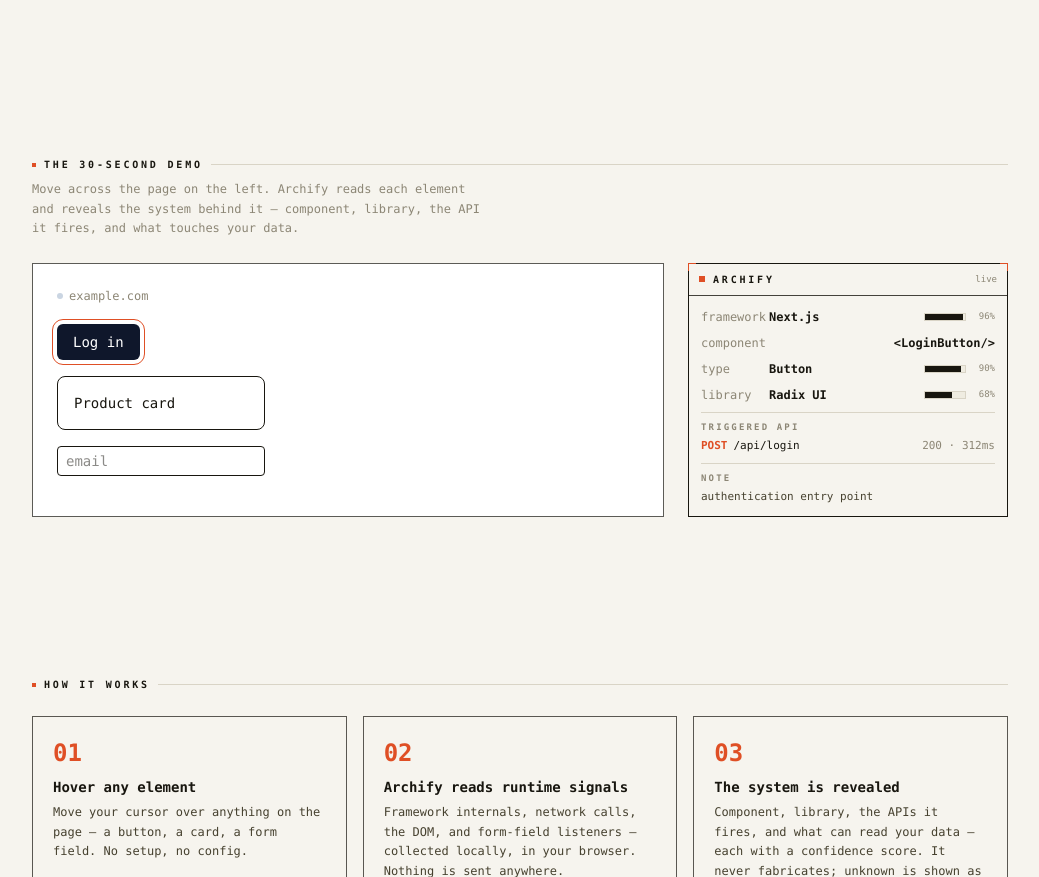
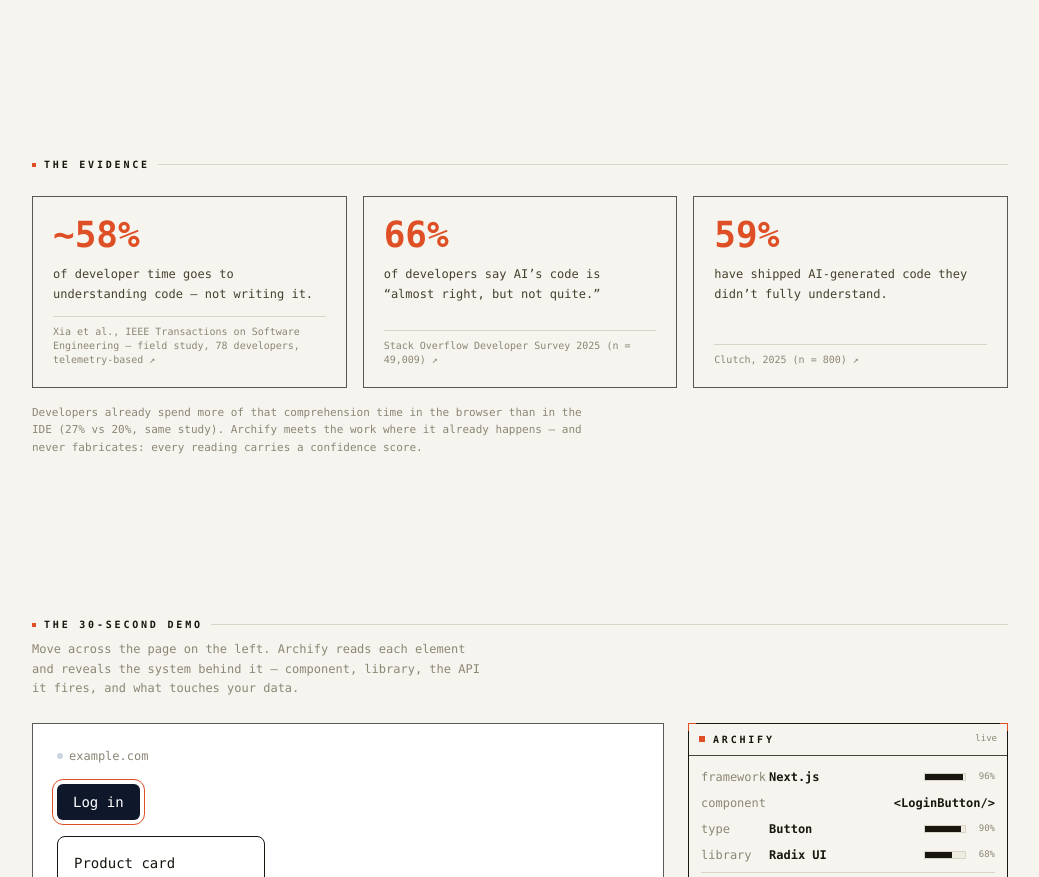
Before and after one commit to Salah-XD/archify, an Astro site in the folder site/: page / in a window 1280 px wide. Shown: the part 1075-1952 px from the top of the page, without its empty margins (120-1159 px from the left). Built offline with nearby package versions, Linux system fonts and the light colour scheme; Astro itself is replaced by a stand-in of ours.

Commit message:
feat(site,docs): add cited 'Evidence' section + README stats for credibility
Hard, sourced demand-side facts (all high-confidence in market research):
~58% of dev time on comprehension (IEEE TSE field study), 66% 'AI almost
right' + 59% shipped-AI-code-not-understood (Stack Overflow 2025 / Clutch).
Each links to its source. Honest framing — establishes the problem, makes
no willingness-to-pay or accuracy claim; keeps the minification caveat.

```diff
--- /dev/null
+++ b/site/src/components/Evidence.astro
@@ -0,0 +1,43 @@
+---
+import SectionHeader from './SectionHeader.astro';
+const stats = [
+  {
+    n: '~58%',
+    label: 'of developer time goes to understanding code — not writing it.',
+    src: 'Xia et al., IEEE Transactions on Software Engineering — field study, 78 developers, telemetry-based',
+    href: 'https://baolingfeng.github.io/papers/tsecomprehension.pdf',
+  },
+  {
+    n: '66%',
+    label: 'of developers say AI’s code is “almost right, but not quite.”',
+    src: 'Stack Overflow Developer Survey 2025 (n = 49,009)',
+    href: 'https://survey.stackoverflow.co/2025/ai',
+  },
+  {
+    n: '59%',
+    label: 'have shipped AI-generated code they didn’t fully understand.',
+    src: 'Clutch, 2025 (n = 800)',
+    href: 'https://clutch.co/resources/devs-use-ai-generated-code-they-dont-understand',
+  },
+];
+---
+<section class="mx-auto max-w-5xl px-6 py-20">
+  <SectionHeader title="THE EVIDENCE" />
+  <div class="grid gap-4 md:grid-cols-3">
+    {stats.map((s) => (
+      <div class="flex flex-col border border-ink/70 bg-paper p-5">
+        <div class="font-mono text-4xl font-semibold leading-none text-redline">{s.n}</div>
+        <p class="mt-3 flex-1 text-[12px] leading-relaxed text-ink-2">{s.label}</p>
+        <a href={s.href} target="_blank" rel="noopener noreferrer"
+           class="mt-3 block border-t border-line pt-2 text-[10px] leading-snug text-muted hover:text-ink">
+          {s.src} ↗
+        </a>
+      </div>
+    ))}
+  </div>
+  <p class="mt-4 max-w-xl text-[11px] leading-relaxed text-muted">
+    Developers already spend more of that comprehension time in the browser than in the IDE
+    (27% vs 20%, same study). Archify meets the work where it already happens — and never fabricates:
+    every reading carries a confidence score.
+  </p>
+</section>
--- a/site/src/pages/index.astro
+++ b/site/src/pages/index.astro
@@ -3,6 +3,7 @@ import Base from '../layouts/Base.astro';
 import Navbar from '../components/Navbar.astro';
 import Hero from '../components/Hero.astro';
 import Problem from '../components/Problem.astro';
+import Evidence from '../components/Evidence.astro';
 import LiveDemo from '../components/LiveDemo.svelte';
 import HowItWorks from '../components/HowItWorks.astro';
 import Compare from '../components/Compare.astro';
@@ -18,6 +19,7 @@ import Footer from '../components/Footer.astro';
   <Navbar />
   <Hero />
   <Problem />
+  <Evidence />
   <LiveDemo client:load />
   <HowItWorks />
   <Compare />
```
Also changed, not shown: README.md.
